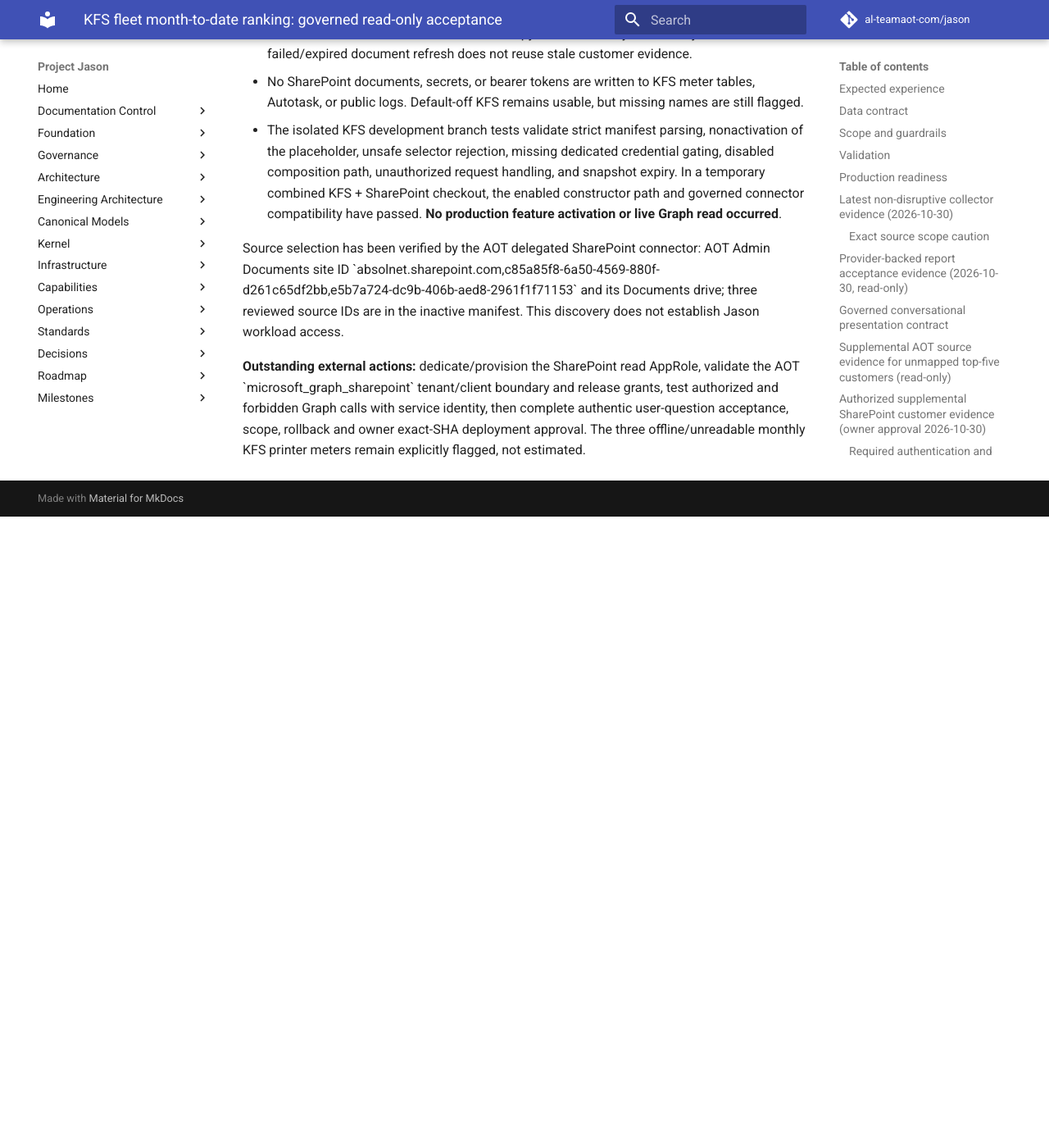
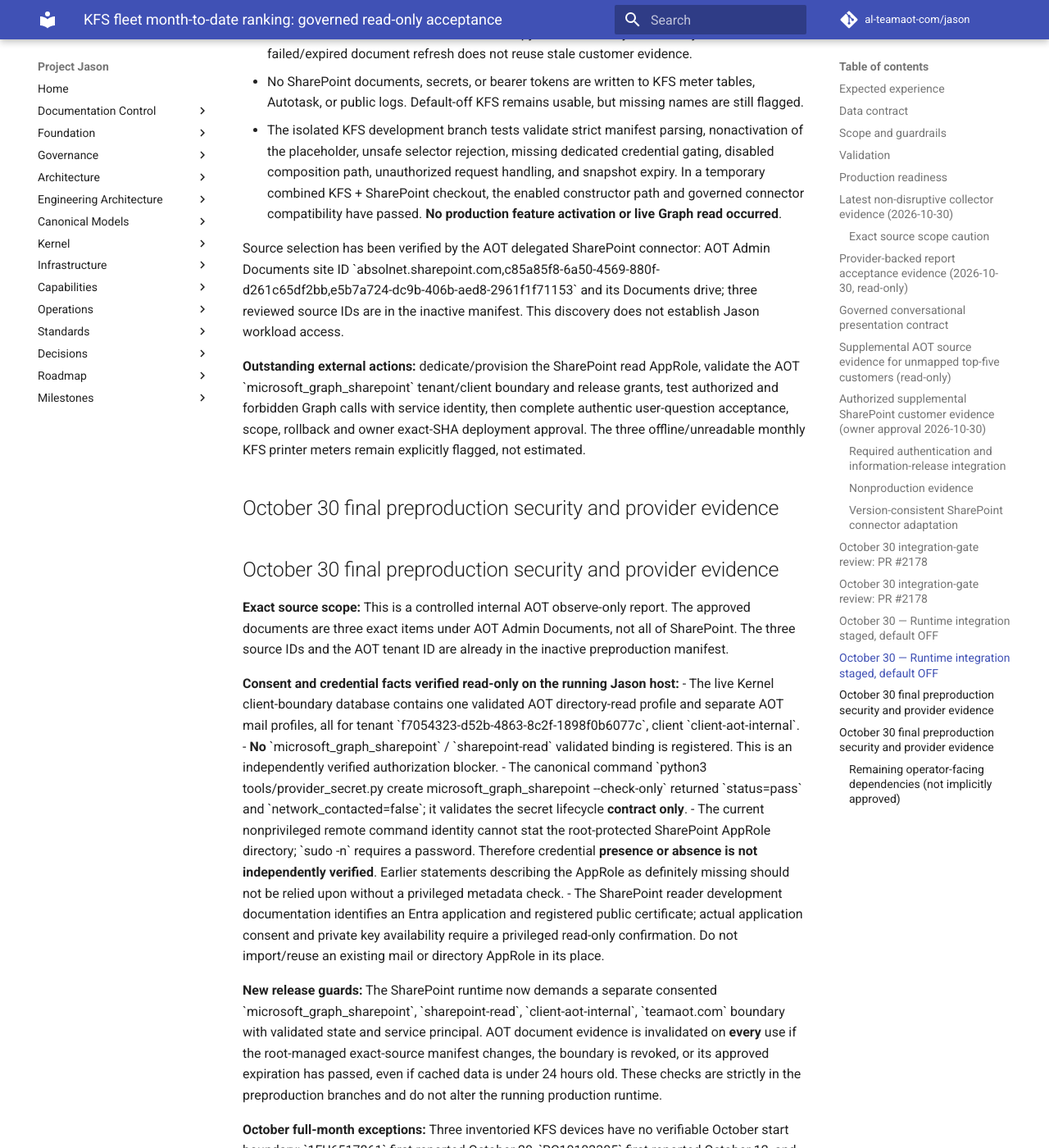
Before and after one commit to al-teamaot-com/jason, an MkDocs documentation site: the page built from docs/operations/KFS-Fleet-Volume-Ranking-20261030.md, in a window 1280 px wide and 1400 px high, scrolled down 8545 px. Shown: the whole window at 82% size. Built offline with MkDocs 1.6.1 and Material for MkDocs 9.7.7, drawn with Linux system fonts in a browser that asks for light colours; comment, search, counter and statistics services are not loaded; before the commit the page ends 9175 px from its top, so only the background shows below that; some of the changed text lies outside the part shown.

Commit message:
Record consent boundary, root-only credential uncertainty and three KFS meter exceptions for release (#2176)

```diff
--- a/docs/operations/KFS-Fleet-Volume-Ranking-20261030.md
+++ b/docs/operations/KFS-Fleet-Volume-Ranking-20261030.md
@@ -149,3 +149,32 @@
 Source selection has been verified by the AOT delegated SharePoint connector: AOT Admin Documents site ID \`absolnet.sharepoint.com,c85a85f8-6a50-4569-880f-d261c65df2bb,e5b7a724-dc9b-406b-aed8-2961f1f71153\` and its Documents drive; three reviewed source IDs are in the inactive manifest. This discovery does not establish Jason workload access.
 
 **Outstanding external actions:** dedicate/provision the SharePoint read AppRole, validate the AOT \`microsoft_graph_sharepoint\` tenant/client boundary and release grants, test authorized and forbidden Graph calls with service identity, then complete authentic user-question acceptance, scope, rollback and owner exact-SHA deployment approval. The three offline/unreadable monthly KFS printer meters remain explicitly flagged, not estimated.
+
+## October 30 final preproduction security and provider evidence
+
+## October 30 final preproduction security and provider evidence
+
+**Exact source scope:** This is a controlled internal AOT observe-only report. The approved documents are three exact items under AOT Admin Documents, not all of SharePoint. The three source IDs and the AOT tenant ID are already in the inactive preproduction manifest.
+
+**Consent and credential facts verified read-only on the running Jason host:**
+- The live Kernel client-boundary database contains one validated AOT directory-read profile and separate AOT mail profiles, all for tenant \`f7054323-d52b-4863-8c2f-1898f0b6077c\`, client \`client-aot-internal\`.
+- **No** \`microsoft_graph_sharepoint\` / \`sharepoint-read\` validated binding is registered. This is an independently verified authorization blocker.
+- The canonical command \`python3 tools/provider_secret.py create microsoft_graph_sharepoint --check-only\` returned \`status=pass\` and \`network_contacted=false\`; it validates the secret lifecycle **contract only**.
+- The current nonprivileged remote command identity cannot stat the root-protected SharePoint AppRole directory; \`sudo -n\` requires a password. Therefore credential **presence or absence is not independently verified**. Earlier statements describing the AppRole as definitely missing should not be relied upon without a privileged metadata check.
+- The SharePoint reader development documentation identifies an Entra application and registered public certificate; actual application consent and private key availability require a privileged read-only confirmation. Do not import/reuse an existing mail or directory AppRole in its place.
+
+**New release guards:** The SharePoint runtime now demands a separate consented \`microsoft_graph_sharepoint\`, \`sharepoint-read\`, \`client-aot-internal\`, \`teamaot.com\` boundary with validated state and service principal. AOT document evidence is invalidated on **every** use if the root-managed exact-source manifest changes, the boundary is revoked, or its approved expiration has passed, even if cached data is under 24 hours old. These checks are strictly in the preproduction branches and do not alter the running production runtime.
+
+**October full-month exceptions:** Three inventoried KFS devices have no verifiable October start boundary: \`1FU6517861\` first reported October 20, \`RC10103305\` first reported October 12, and \`RC11Y06141\` has no meter-history rows. Do **not** infer their October 1 counts or report fleet-wide complete usage. Current month-to-date ranking from the other 432 valid records remains explicitly provisional.
+
+**Validation:** Both development branches merge without conflicts in an isolated checkout. The latest combined read-only source integration, protected identity, exact-document authorization, and KFS regression suite passed 142 tests with engineering standards PASS. The newest GitHub overall Jason CI jobs on each PR were blocked by installation **API rate limit HTTP 403** in \`tools/change_integration_gate.py\`; they did not show functional assertions failing. The gate remains required, and the PRs remain unmerged drafts. No provider credential was accessed or production modification performed in this investigation.
+
+### Remaining operator-facing dependencies (not implicitly approved)
+
+1. Have an appropriately privileged owner verify the existing **dedicated** registered SharePoint Entra application, consented read scope, and root-staged certificate metadata without disclosing private keys. Provision the canonical isolated OpenBao AppRole/credential profile only through the approved controlled release procedure.
+2. Create/validate the exact AOT \`microsoft_graph_sharepoint\`, \`sharepoint-read\` Kernel boundary using the canonical identity process and actual Entra application/service principal. Do not manually forge a validated record.
+3. Install a root-managed, time-bounded allowlist manifest from the preproduction template. Authorize only the three reviewed document IDs and keep document content internal.
+4. Run positive and negative **provider-backed** Graph tests using Jason's dedicated identity, including mismatched tenant, wrong document and revoked grant, then perform an authenticated Adam/LaToshia report query.
+5. Resolve or clearly preserve the three meter gaps, review customer-name differences such as \`Marcella Operator\` versus \`Marcella Operator LLC\`, clear all required GitHub/release gates, verify exact merged release and rollback SHA, and obtain final owner exact-SHA deployment authorization.
+
+Production KFS/SharePoint functionality has **not** been deployed or verified.
```
